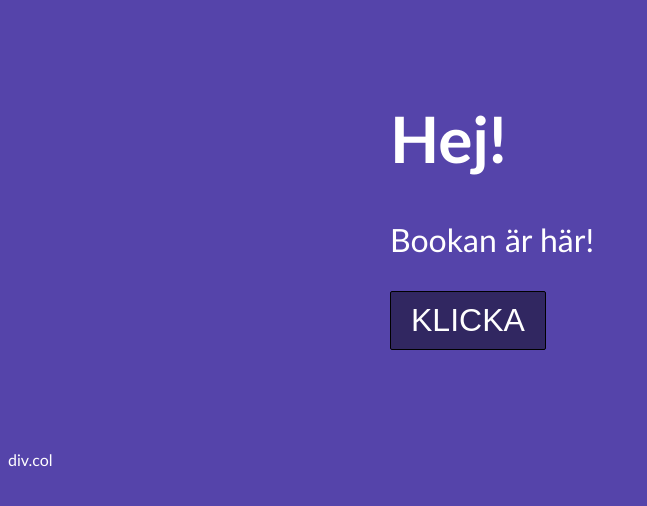
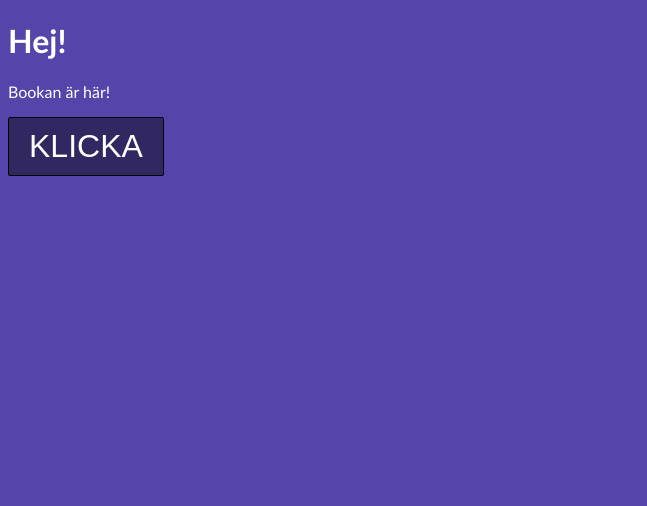
Before and after one commit to mroates/erikbernh, a website: page app/index.html in a window 1280 px wide. Shown: the whole page, without its empty margins (0-647 px from the left). Drawn offline with Linux system fonts and the light colour scheme.

Commit message:
Changed modules

```diff
--- a/app/index.html
+++ b/app/index.html
@@ -11,14 +11,16 @@
 
 </head>
 <body>
-    <div class="wrap">
-        <h1>Hej!</h1>
+    <div class="container">
+        <div class="row">
+            <div class="col-xs-12">
+                <h1>Hej!</h1>
         <p>Bookan är här!</p>
 
         <button onclick="ClickAction()">KLICKA</button>
+            </div>
+        </div>
     </div>
 
-
-    div.col
 </body>
 </html>
--- a/app/scss/styles.scss
+++ b/app/scss/styles.scss
@@ -1,5 +1,5 @@
 // Import bootstrap
-@import 'bootstrap';
+// @import 'bootstrap';
 
 body {
     background: #5544aa;
```
Also changed, not shown: package.json (+1 -6 lines), 1 other file.
